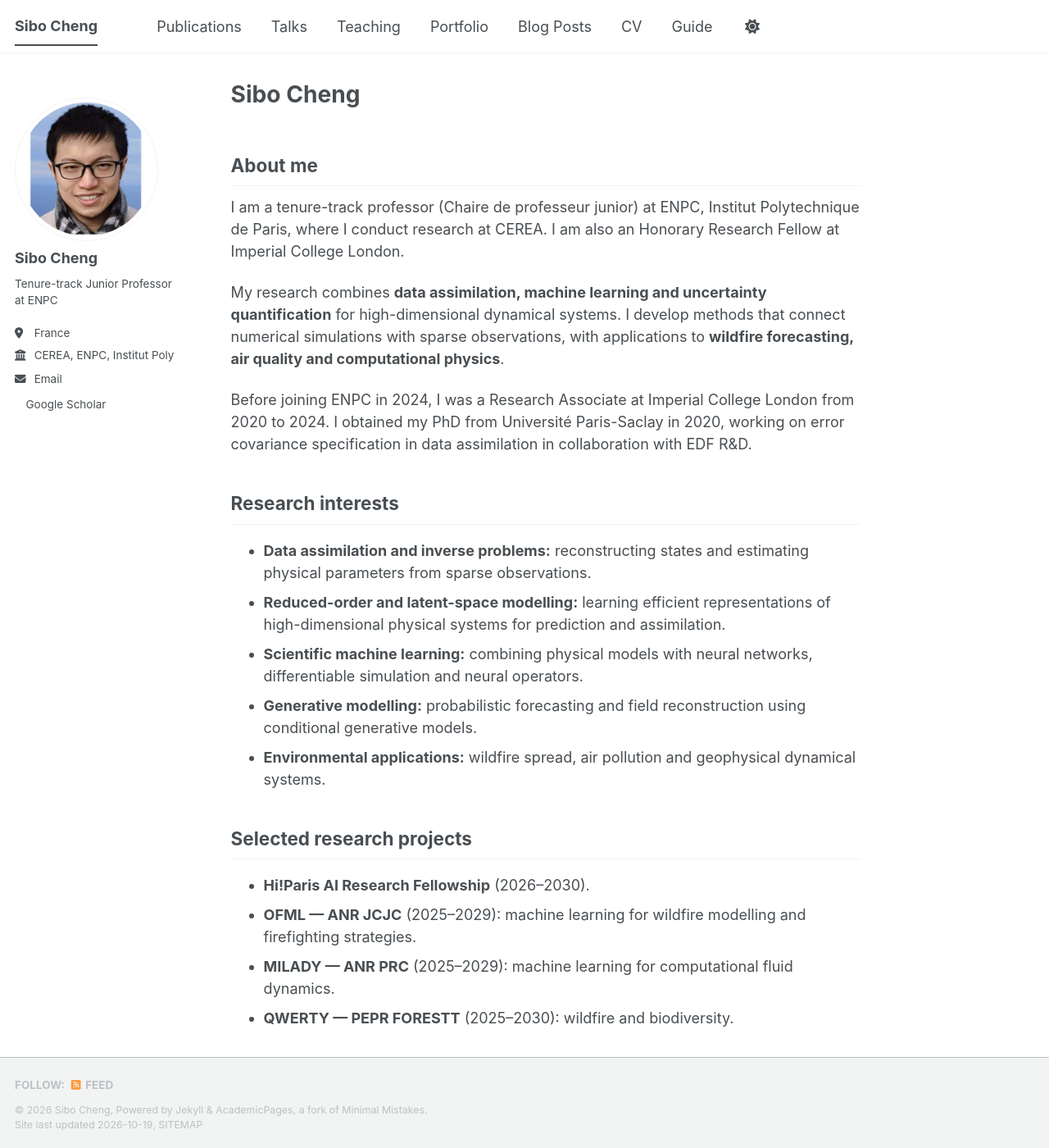
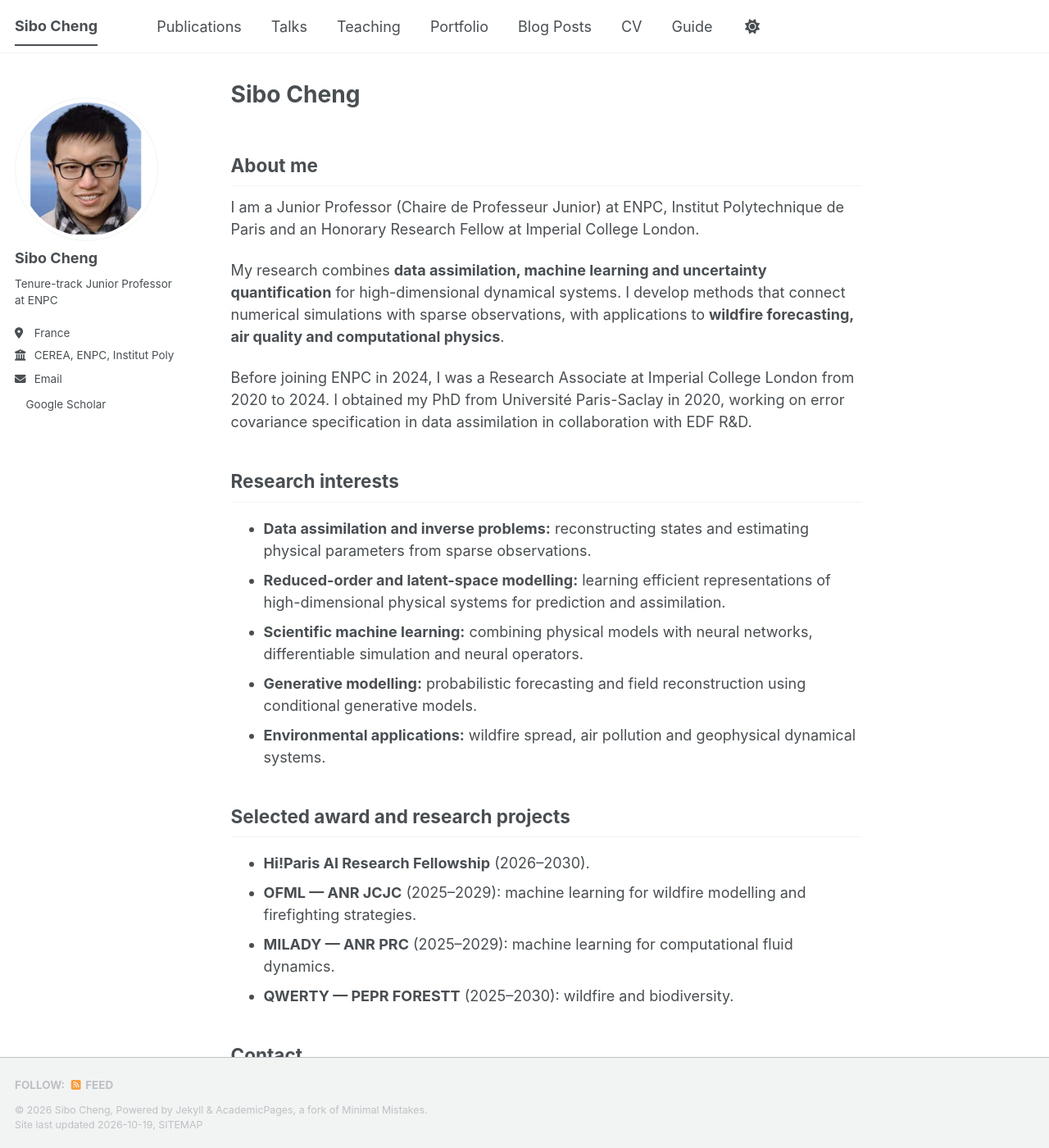
Before and after one commit to scheng2024/scheng2024.github.io, a Jekyll site: the page built from _pages/about.md, in a window 1280 px wide and 1400 px high. Shown: the whole window at 82% size. Built offline with Jekyll 4.4.1, drawn with Linux system fonts in a browser that asks for light colours; a style sheet for code colours, icons or effects is not loaded.

Commit message:
Update about.md

```diff
--- a/_pages/about.md
+++ b/_pages/about.md
@@ -9,7 +9,7 @@ redirect_from:
 
 ## About me
 
-I am a tenure-track professor (Chaire de professeur junior) at ENPC, Institut Polytechnique de Paris, where I conduct research at CEREA. I am also an Honorary Research Fellow at Imperial College London.
+I am a Junior Professor (Chaire de Professeur Junior) at ENPC, Institut Polytechnique de Paris and an Honorary Research Fellow at Imperial College London.
 
 My research combines **data assimilation, machine learning and uncertainty quantification** for high-dimensional dynamical systems. I develop methods that connect numerical simulations with sparse observations, with applications to **wildfire forecasting, air quality and computational physics**.
 
@@ -23,7 +23,7 @@ Before joining ENPC in 2024, I was a Research Associate at Imperial College Lond
 - **Generative modelling:** probabilistic forecasting and field reconstruction using conditional generative models.
 - **Environmental applications:** wildfire spread, air pollution and geophysical dynamical systems.
 
-## Selected research projects
+## Selected award and research projects
 
 - **Hi!Paris AI Research Fellowship** (2026–2030).
 - **OFML — ANR JCJC** (2025–2029): machine learning for wildfire modelling and firefighting strategies.
```
